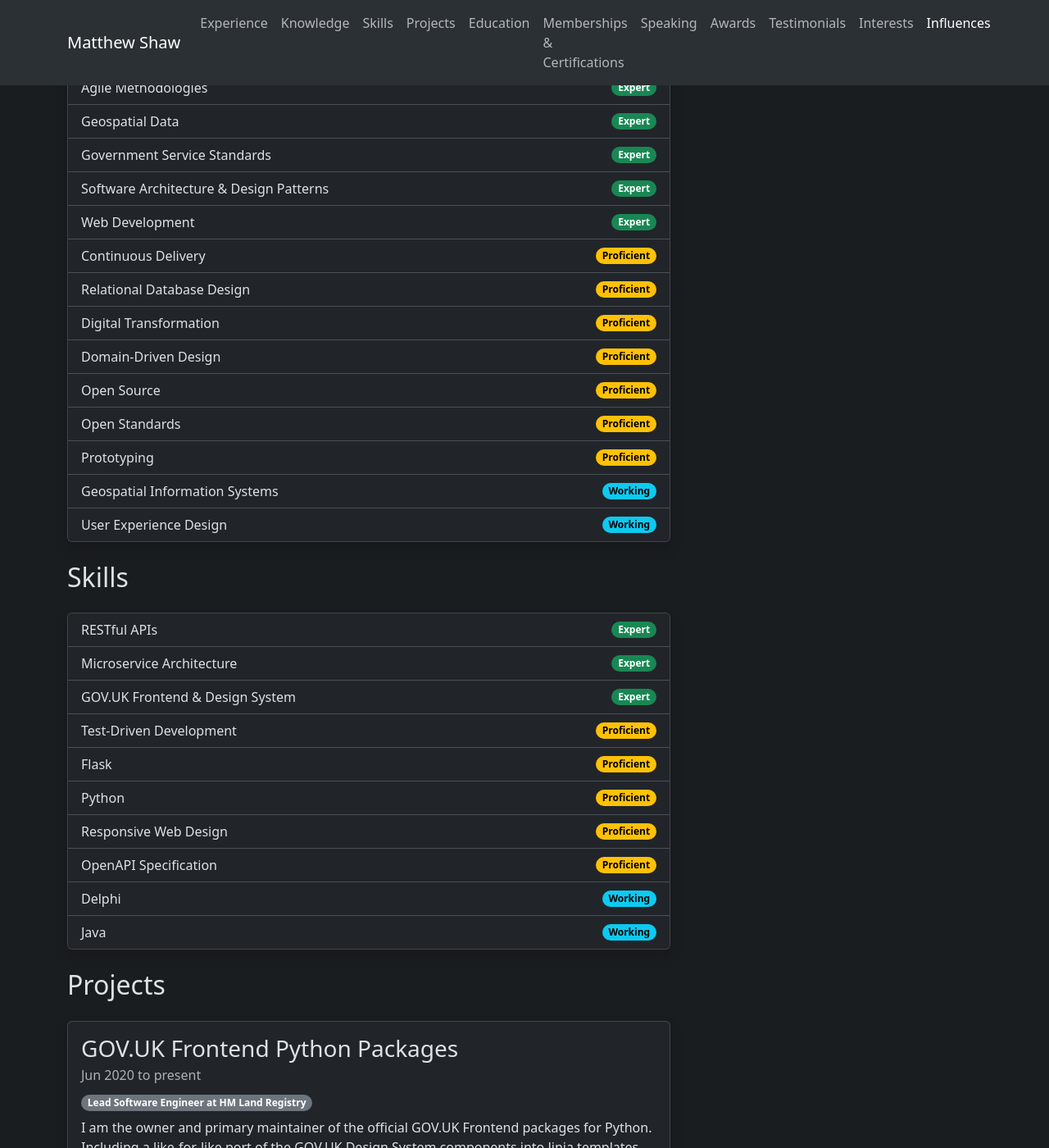
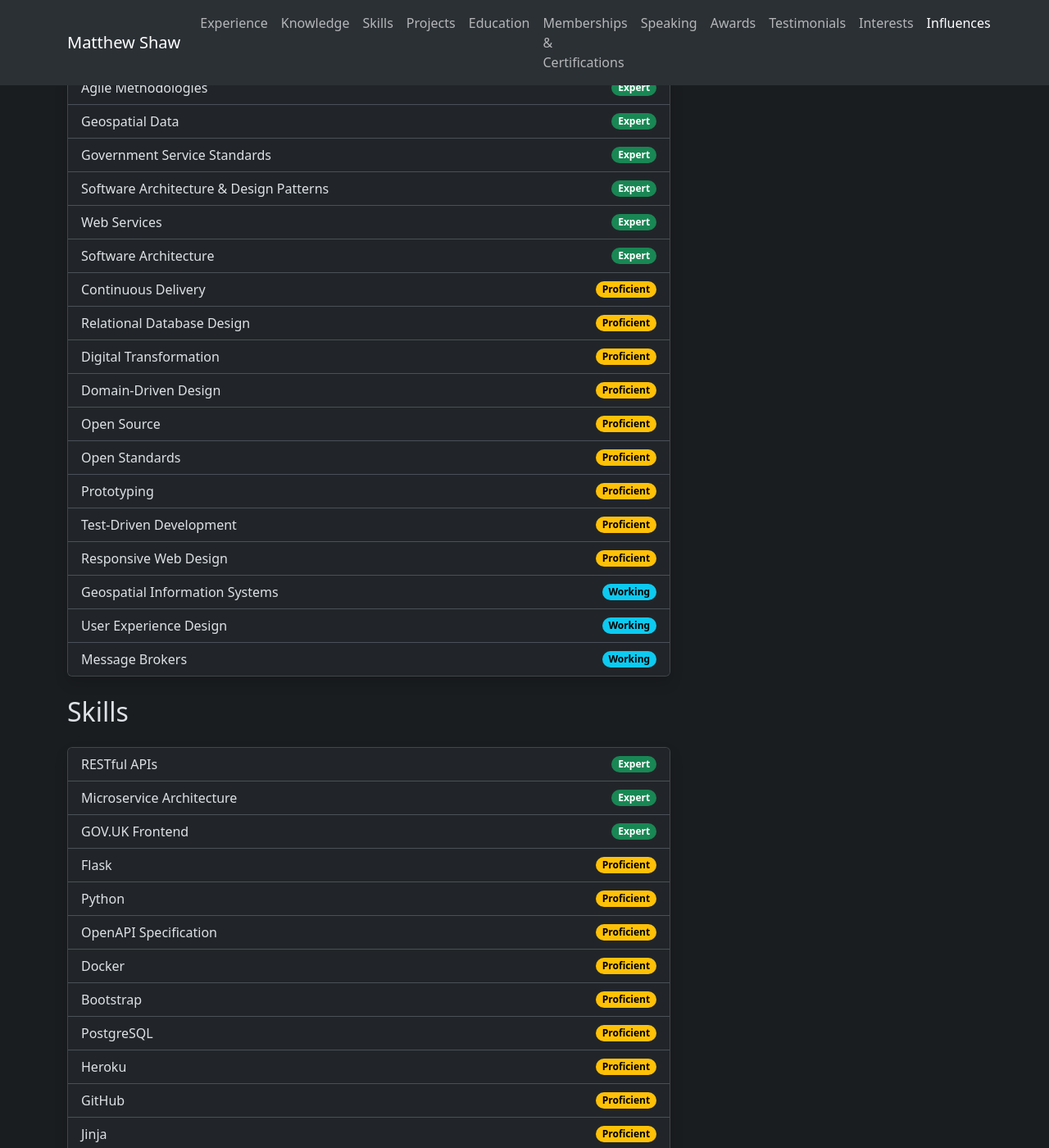
Before and after one commit to matthew-shaw/matthew-shaw.github.io, a Jekyll site: the page built from index.html, in a window 1280 px wide and 1400 px high, scrolled down 2307 px. Shown: the whole window at 82% size. Built offline with Jekyll 4.4.1, drawn with Linux system fonts in a browser that asks for light colours.

Commit message:
more knowledge and skills

```diff
--- a/_data/cv.yaml
+++ b/_data/cv.yaml
@@ -59,6 +59,8 @@
     links:
       - url: https://time-tracker.mashsoftware.com
         text: Website
+      - url: https://github.com/MashSoftware/time-tracker
+        text: GitHub
     skills:
       - Bootstrap
       - Flask
@@ -141,18 +143,22 @@
     level: Expert
   - name: User Experience Design
     level: Working
-  - name: Web Development
+  - name: Web Services
+    level: Expert
+  - name: Test-Driven Development
+    level: Proficient
+  - name: Responsive Web Design
+    level: Proficient
+  - name: Message Brokers
+    level: Working
+  - name: Software Architecture
     level: Expert
 skills:
   - name: Delphi
     level: Working
-  - name: Test-Driven Development
-    level: Proficient
   - name: Flask
     level: Proficient
   - name: Python
-    level: Proficient
-  - name: Responsive Web Design
     level: Proficient
   - name: RESTful APIs
     level: Expert
@@ -160,7 +166,21 @@
     level: Working
   - name: Microservice Architecture
     level: Expert
-  - name: GOV.UK Frontend & Design System
+  - name: GOV.UK Frontend
     level: Expert
   - name: OpenAPI Specification
     level: Proficient
+  - name: Docker
+    level: Proficient
+  - name: Bootstrap
+    level: Proficient
+  - name: PostgreSQL
+    level: Proficient
+  - name: Heroku
+    level: Proficient
+  - name: GitHub
+    level: Proficient
+  - name: Jinja
+    level: Proficient
+  - name: WTForms
+    level: Proficient
```
